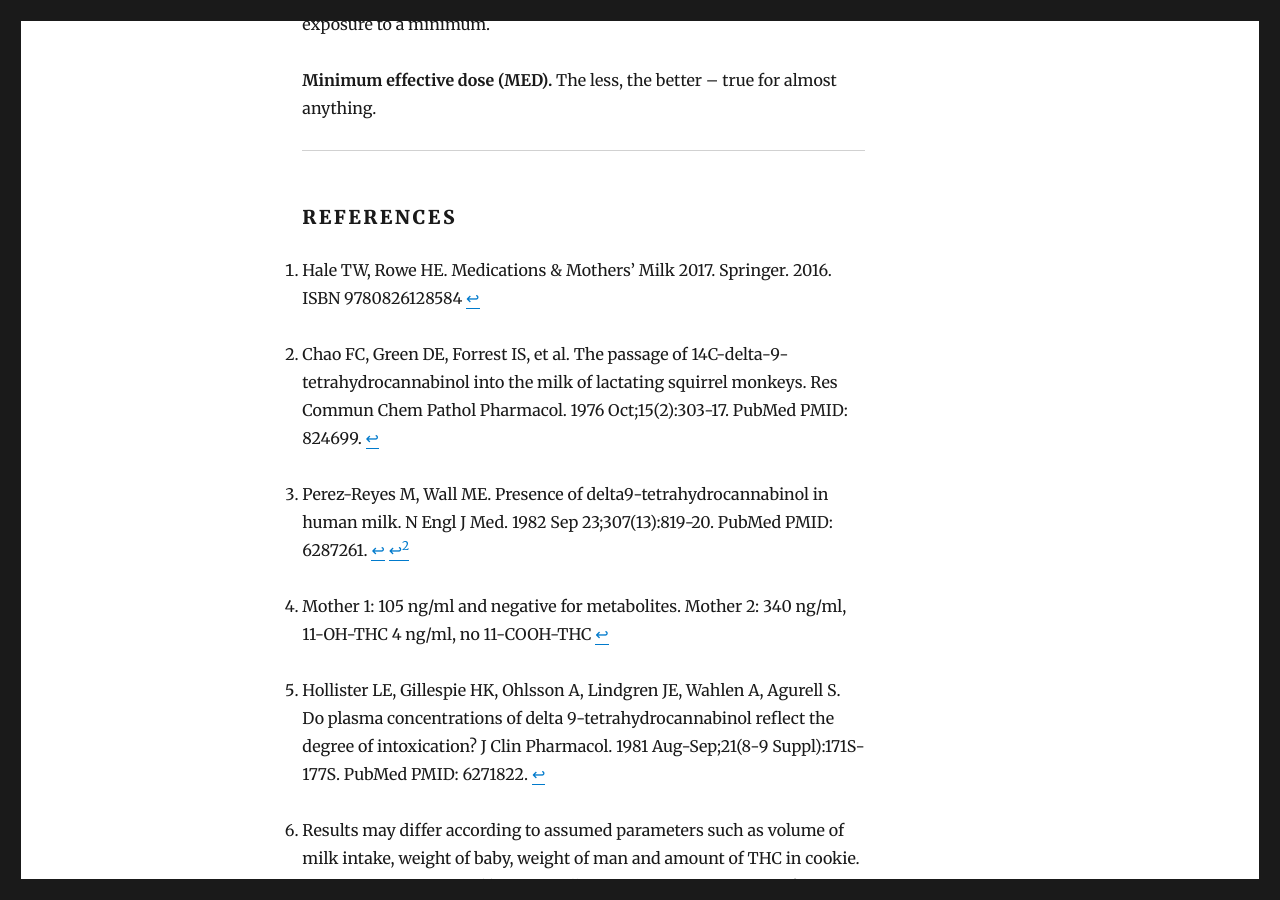
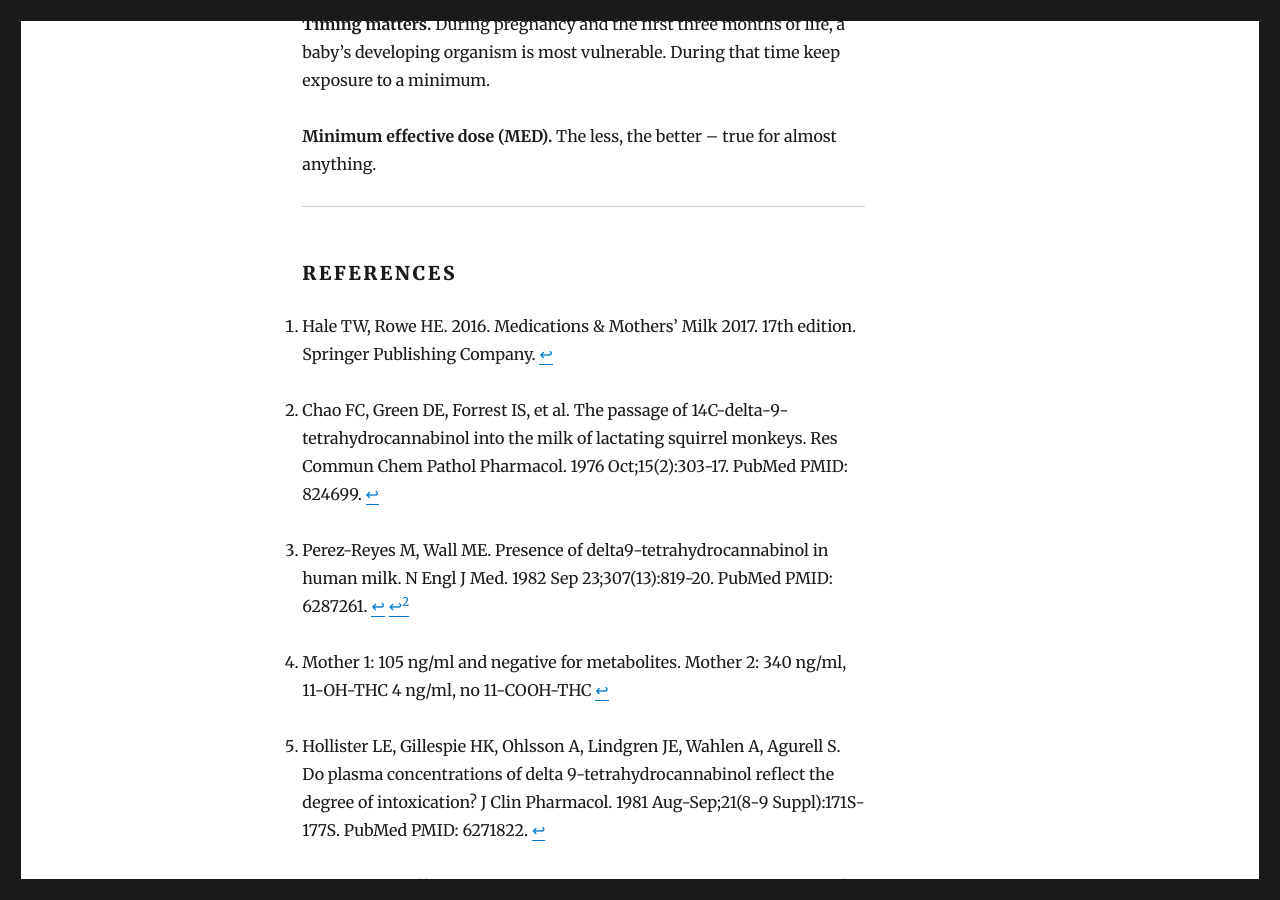
Before and after one commit to sapiensoup/sapiensoup.com, a Jekyll site: the page built from _posts/2017-02-02-cannabis-breastfeeding.md, in a window 1280 px wide and 900 px high, scrolled down 10232 px. Built offline with Jekyll 4.4.1, drawn with Linux system fonts in a browser that asks for light colours.

Commit message:
Update citation, fix formatting issue

```diff
--- a/_posts/2017-02-02-cannabis-breastfeeding.md
+++ b/_posts/2017-02-02-cannabis-breastfeeding.md
@@ -148,7 +148,7 @@
 * * *
 
 #### References
-[^hale]: Hale TW, Rowe HE. Medications & Mothers’ Milk 2017. Springer. 2016. ISBN 9780826128584
+[^hale]: Hale TW, Rowe HE. 2016. Medications & Mothers’ Milk 2017. 17th edition. Springer Publishing Company.
 [^chao]: Chao FC, Green DE, Forrest IS, et al. The passage of 14C-delta-9-tetrahydrocannabinol into the milk of lactating squirrel monkeys. Res Commun Chem Pathol Pharmacol. 1976 Oct;15(2):303-17. PubMed PMID: 824699.
 [^perez]: Perez-Reyes M, Wall ME. Presence of delta9-tetrahydrocannabinol in human milk. N Engl J Med. 1982 Sep 23;307(13):819-20. PubMed PMID: 6287261.
 [^data-mothers]: Mother 1: 105 ng/ml and negative for metabolites. Mother 2: 340 ng/ml, 11-OH-THC 4 ng/ml, no 11-COOH-THC
```
